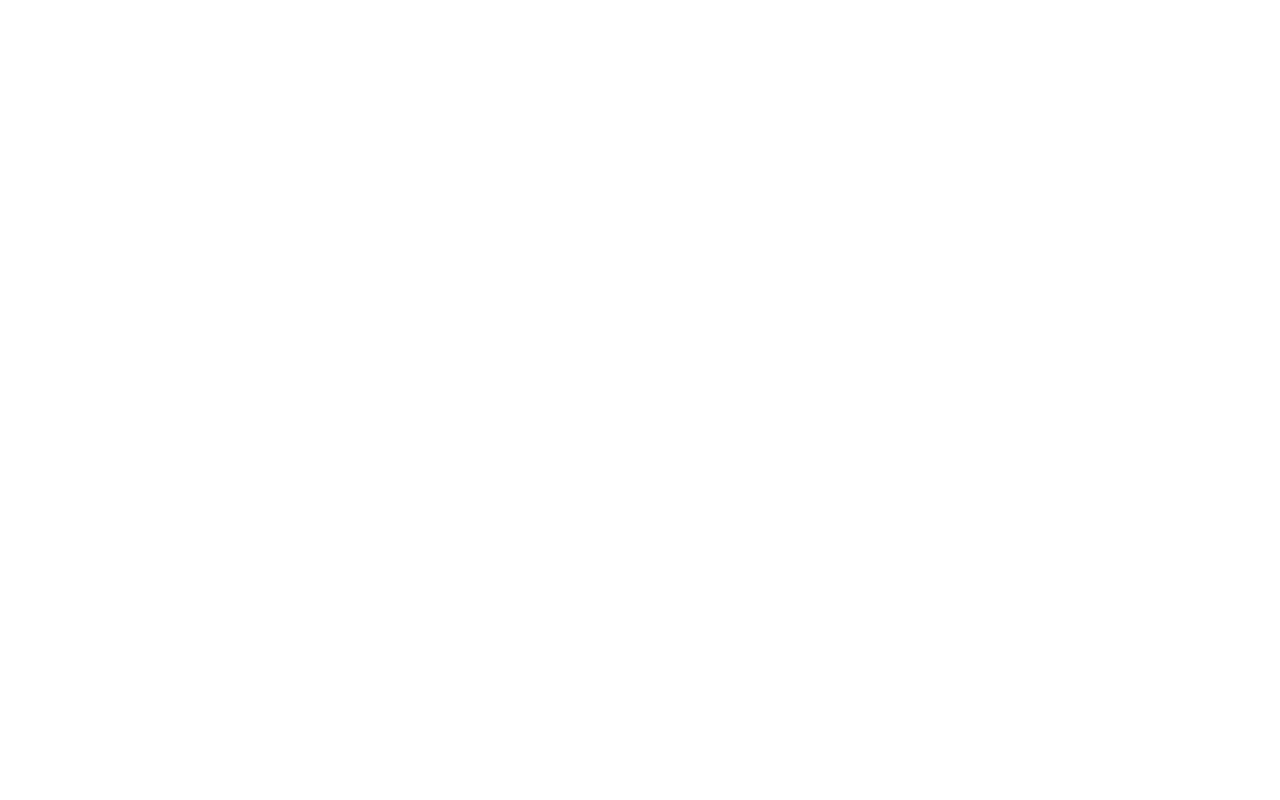
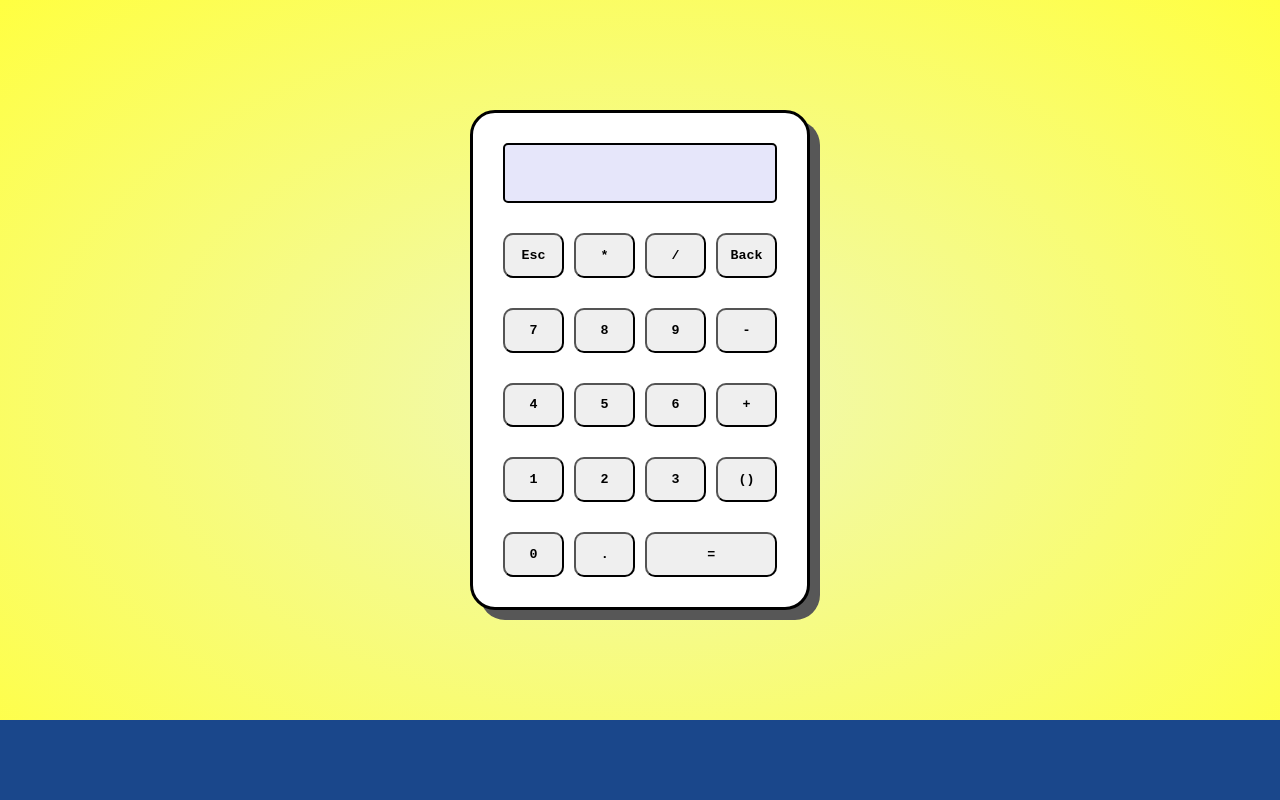
Before and after one commit to DavidMagar23/Calculator, a plain HTML site: page index.html in a window 1280 px wide. Drawn offline with Linux system fonts and the light colour scheme.

Commit message:
Style Calculator

```diff
--- a/index.html
+++ b/index.html
@@ -7,7 +7,43 @@
     <script src="javascript.js" defer></script>
     <title>Calculator</title>
 </head>
-<body>
-
+<body class="body">
+    <div class="container center">
+        <div class="calculator">
+            <div class="display"></div>
+            <div class="button-container">
+                <div class="row first-row">
+                    <button class="button">Esc</button>
+                    <button class="button">*</button>
+                    <button class="button">/</button>
+                    <button class="button">Back</button>
+                </div>
+                <div class="row second-row">
+                    <button class="button">7</button>
+                    <button class="button">8</button>
+                    <button class="button">9</button>
+                    <button class="button">-</button>
+                </div>
+                <div class="row third-row">
+                    <button class="button">4</button>
+                    <button class="button">5</button>
+                    <button class="button">6</button>
+                    <button class="button">+</button>
+                </div>
+                <div class="row fourth-row">
+                    <button class="button">1</button>
+                    <button class="button">2</button>
+                    <button class="button">3</button>
+                    <button class="button">()</button>
+                </div>
+                <div class="row fifth-row">
+                    <button class="button">0</button>
+                    <button class="button">.</button>
+                    <button class="button equate">=</button>
+                </div>
+            </div>
+        </div>
+    </div>
+    <div class="footer"></div>
 </body>
 </html>
--- a/styles.css
+++ b/styles.css
@@ -3,3 +3,91 @@
     margin: 0;
     box-sizing: border-box;
 }
+
+body {
+    min-width: 100vw;
+    min-height: 100vh;
+
+    background: radial-gradient(rgb(239, 248, 185), rgb(255, 255, 65));
+
+    font-family: Helvetica, sans-serif;
+
+    display: flex;
+    flex-direction: column;
+}
+
+.container {
+    flex-grow: 1;
+}
+
+.center {
+    display: flex;
+    justify-content: center;
+    align-items: center;
+}
+
+.calculator {
+    padding: 30px;
+
+    min-width: 340px;
+    min-height: 500px;
+
+    background-color: white;
+
+    border: 3px solid black;
+    border-radius: 25px;
+    box-shadow: 10px 10px rgb(87, 87, 87);
+
+    display: flex;
+    flex-direction: column;
+    gap: 30px;
+}
+
+.display {
+    padding: 15px 8px;
+    text-align: right;
+
+    font-size: 20px;
+
+    height: 60px;
+
+    background-color: lavender;
+    border: 2px solid black;
+    border-radius: 5px;
+}
+
+.button-container {
+    flex-grow: 1;
+
+    display: flex;
+    flex-direction: column;
+    gap: 30px;
+}
+
+.row {
+    flex-grow: 1;
+
+    display: flex;
+    justify-content: space-between;
+    gap: 10px;
+}
+
+button {
+    width: 25px;
+    flex-grow: 1;
+
+    border-radius: 10px;
+
+    font-family: monospace, Helvetica, sans-serif;
+    font-weight: bold;
+}
+
+.equate {
+    flex-grow: 2.95;
+}
+
+.footer {
+    height: 10vh;
+
+    background-color: rgb(26, 71, 139);
+}
```
